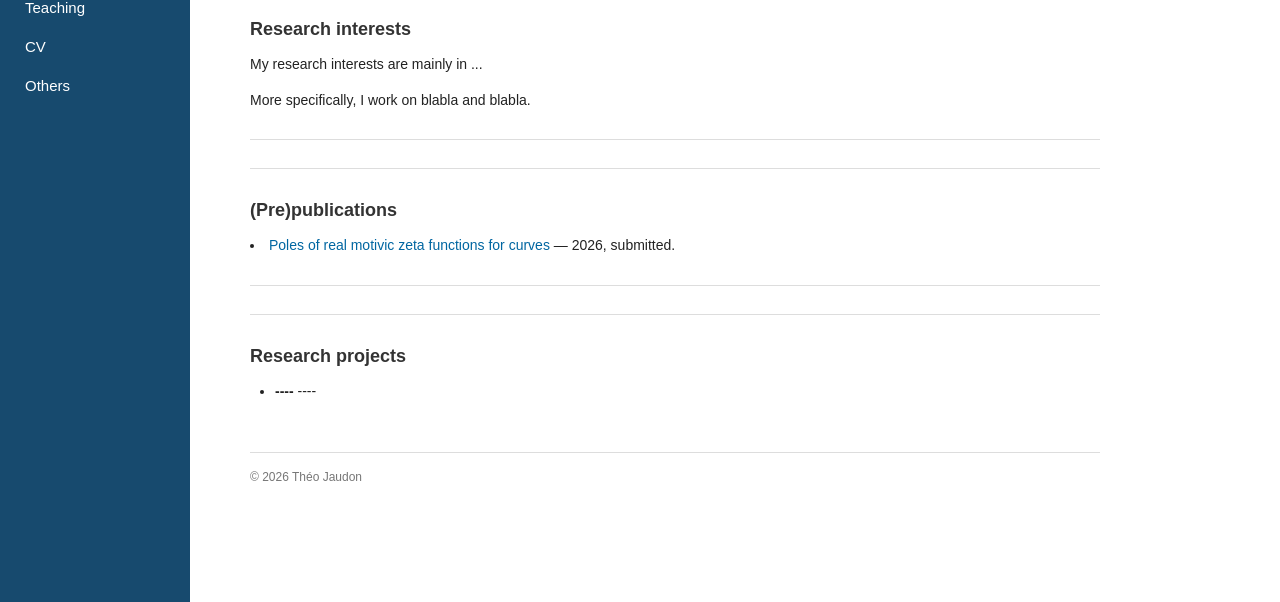
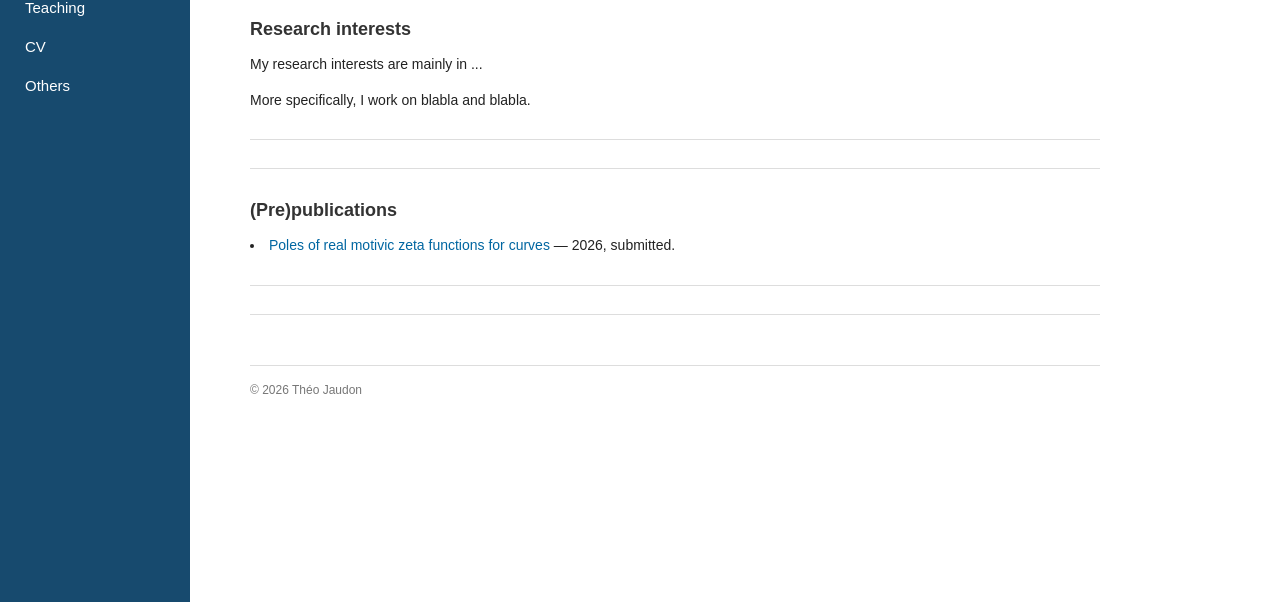
Before and after one commit to TheoJaudon/theojaudon.github.io, a plain HTML site: page research.html in a window 1280 px wide. Shown: the part 198-800 px from the top of the page. Drawn offline with Linux system fonts and the light colour scheme.

Commit message:
Remove research projects section from research.html
Removed the research projects section from the HTML file.

```diff
--- a/research.html
+++ b/research.html
@@ -147,28 +147,6 @@
                 <hr>
 
 
-                <!-- PROJECTS -->
-
-                <section>
-
-                    <h2>
-                        Research projects
-                    </h2>
-
-                    <ul>
-
-                        <li>
-                            <strong>
-                            ----
-                            </strong>
-                            ----
-                        </li>
-
-
-
-                    </ul>
-
-                </section>
 
 
             </main>
```
